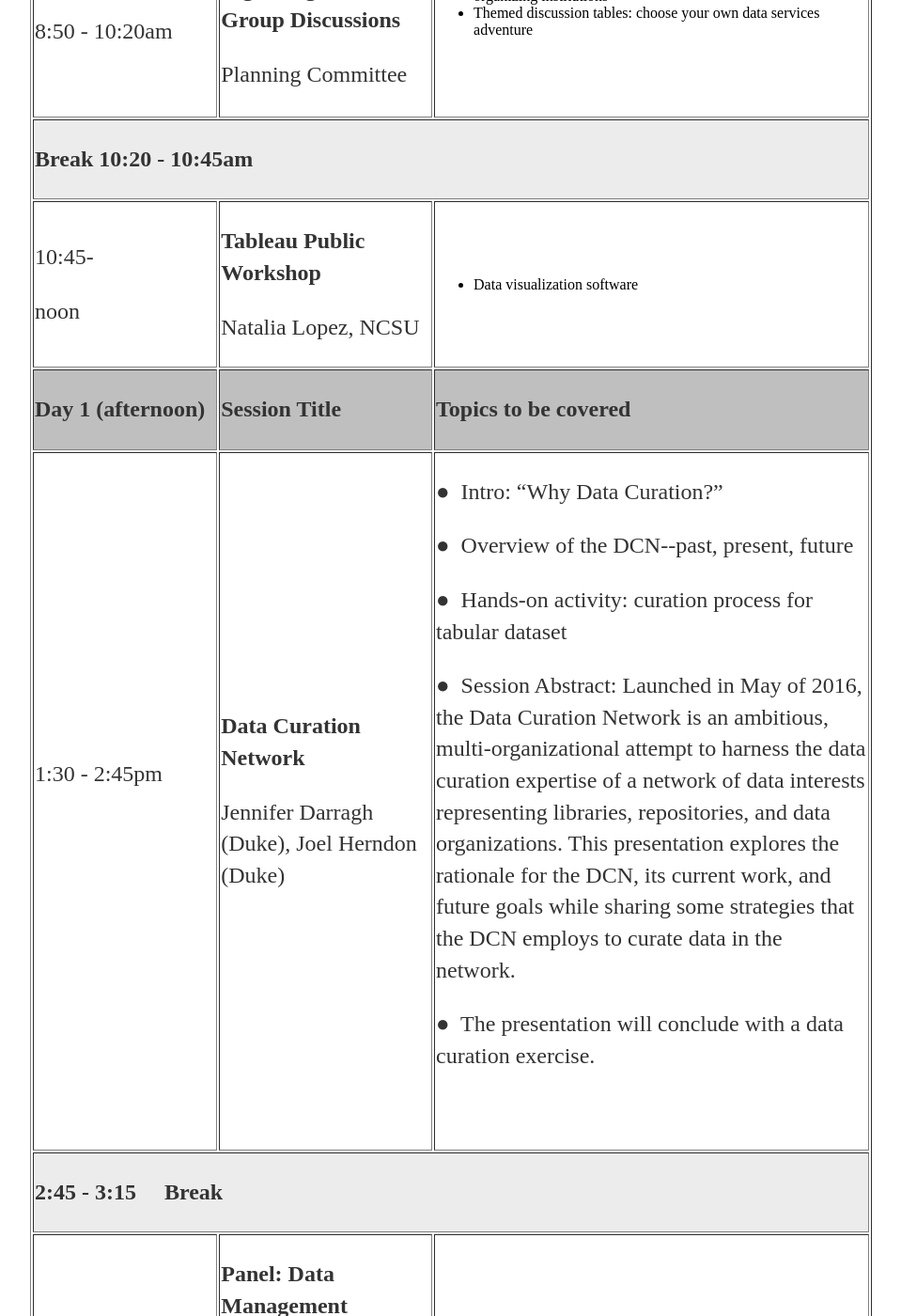
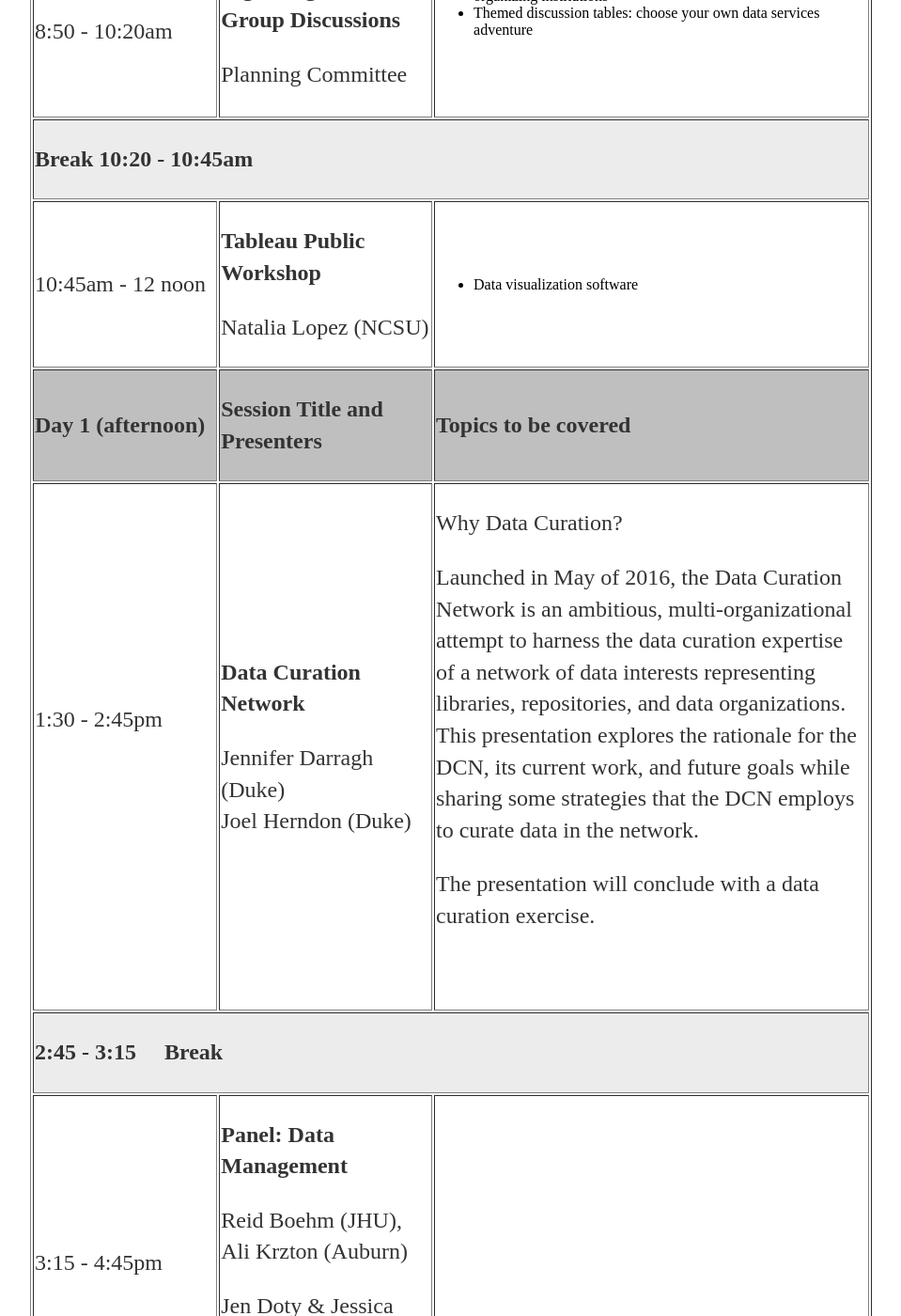
Before and after one commit to se-datalibrarian/test, a Jekyll site: the page built from program/index.html, in a window 1280 px wide and 1400 px high, scrolled down 1115 px. Shown: the whole window at 94% size, without its empty margins (160-1119 px from the left). Built offline with Jekyll 4.4.1, drawn with Linux system fonts in a browser that asks for light colours.

Commit message:
Updated via the Open Science Framework

```diff
--- a/program/index.html
+++ b/program/index.html
@@ -75,12 +75,11 @@ title:  Program for the SE Data Librarian Symposium
 </tr>
 <tr>
 <td width="92">
-<p>10:45-</p>
-<p>noon</p>
+<p>10:45am - 12 noon</p>
 </td>
 <td width="113">
 <p><strong>Tableau Public Workshop</strong></p>
-<p>Natalia Lopez, NCSU</p>
+<p>Natalia Lopez (NCSU)</p>
 </td>
 <td width="279">
 <p><ul><li>Data visualization software</li></ul></p>
@@ -91,7 +90,7 @@ title:  Program for the SE Data Librarian Symposium
 <p><strong>Day 1 (afternoon)</strong></p>
 </td>
 <td width="113">
-<p><strong>Session Title&nbsp;</strong></p>
+<p><strong>Session Title and Presenters</strong></p>
 </td>
 <td width="279">
 <p><strong>Topics to be covered</strong></p>
@@ -104,14 +103,12 @@ title:  Program for the SE Data Librarian Symposium
 </td>
 <td width="113">
 <p><strong>Data Curation Network</strong></p>
-<p>Jennifer Darragh (Duke), Joel Herndon (Duke)</p>
+<p>Jennifer Darragh (Duke)<br />Joel Herndon (Duke)</p>
 </td>
 <td width="279">
-<p>●&nbsp; Intro: &ldquo;Why Data Curation?&rdquo;</p>
-<p>●&nbsp; Overview of the DCN--past, present, future</p>
-<p>●&nbsp; Hands-on activity: curation process for tabular dataset</p>
-<p>●&nbsp; Session Abstract: Launched in May of 2016, the Data Curation Network is an ambitious, multi-organizational attempt to harness the data curation expertise of a network of data interests representing libraries, repositories, and data organizations. This presentation explores the rationale for the DCN, its current work, and future goals while sharing some strategies that the DCN employs to curate data in the network.</p>
-<p>●&nbsp; The presentation will conclude with a data curation exercise.</p>
+<p>Why Data Curation?
+<p>Launched in May of 2016, the Data Curation Network is an ambitious, multi-organizational attempt to harness the data curation expertise of a network of data interests representing libraries, repositories, and data organizations. This presentation explores the rationale for the DCN, its current work, and future goals while sharing some strategies that the DCN employs to curate data in the network.</p>
+<p>The presentation will conclude with a data curation exercise.</p>
 <p><strong>&nbsp;</strong></p>
 </td>
 </tr>
```
